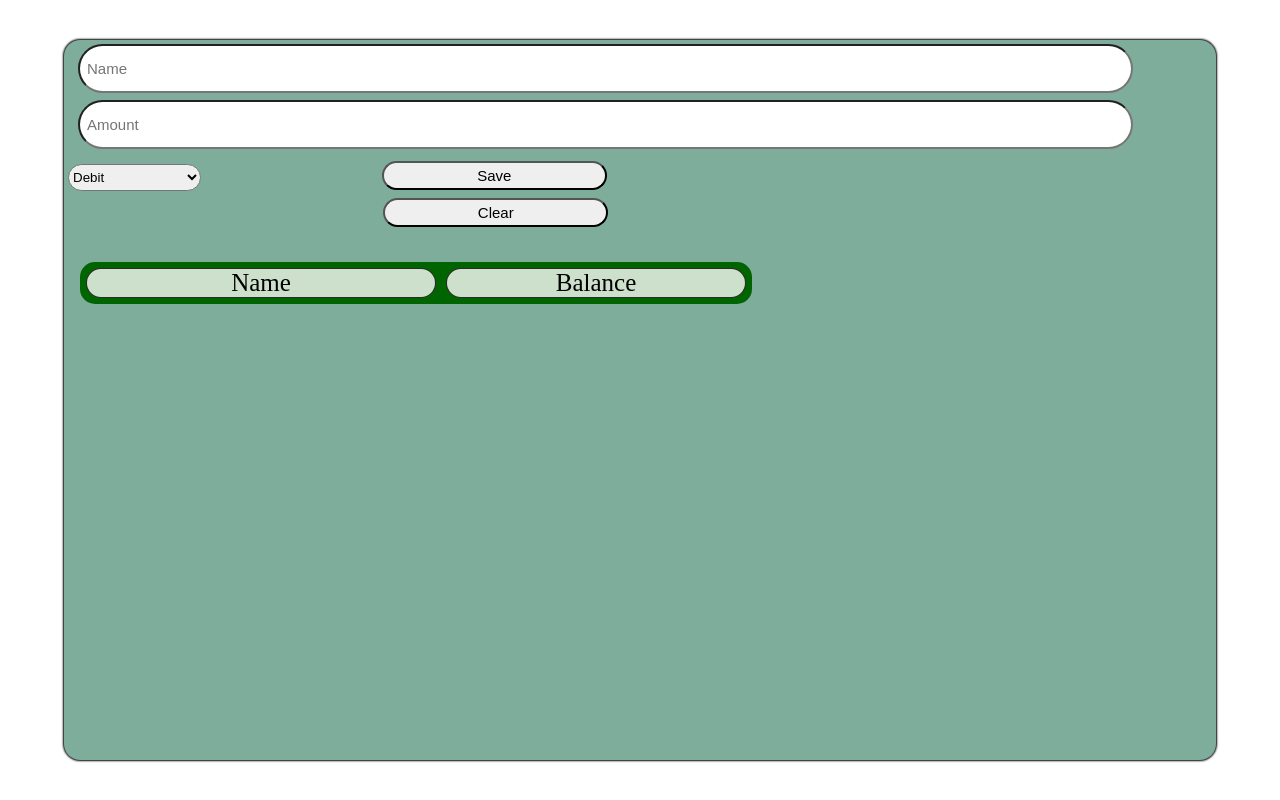
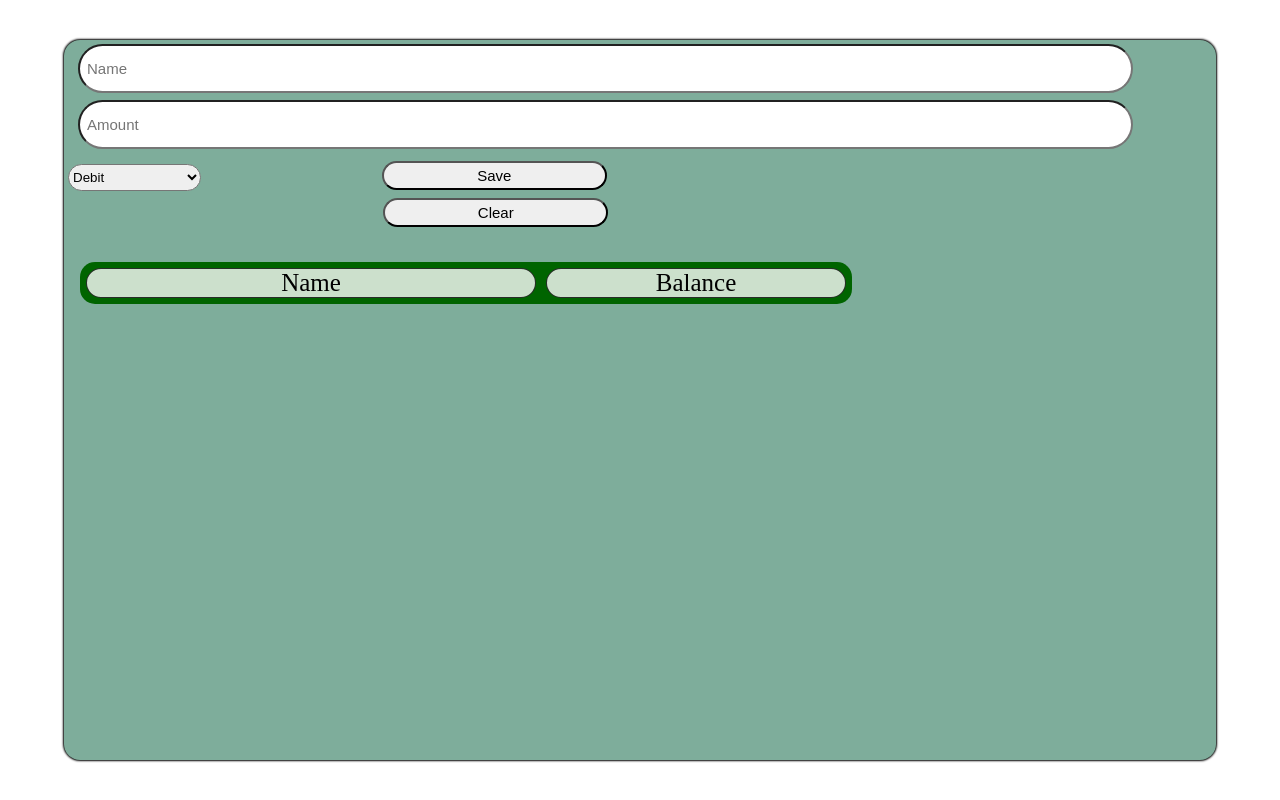
Before and after one commit to CDJ8213/FEWD-BudgetTool, a plain HTML site: page index.html in a window 1280 px wide. Drawn offline with Linux system fonts and the light colour scheme.

Commit message:
small changes

```diff
--- a/Styles/Large-media.css
+++ b/Styles/Large-media.css
@@ -21,6 +21,7 @@
 
     .grid-container {
         margin-left: 1em;
+        grid-template-columns: 450px 300px;
 
     }
 
```
